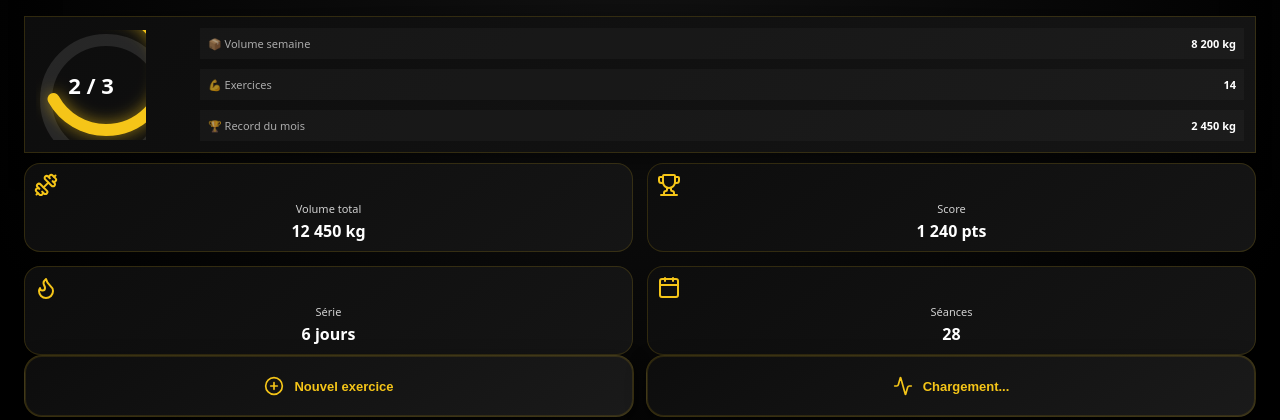
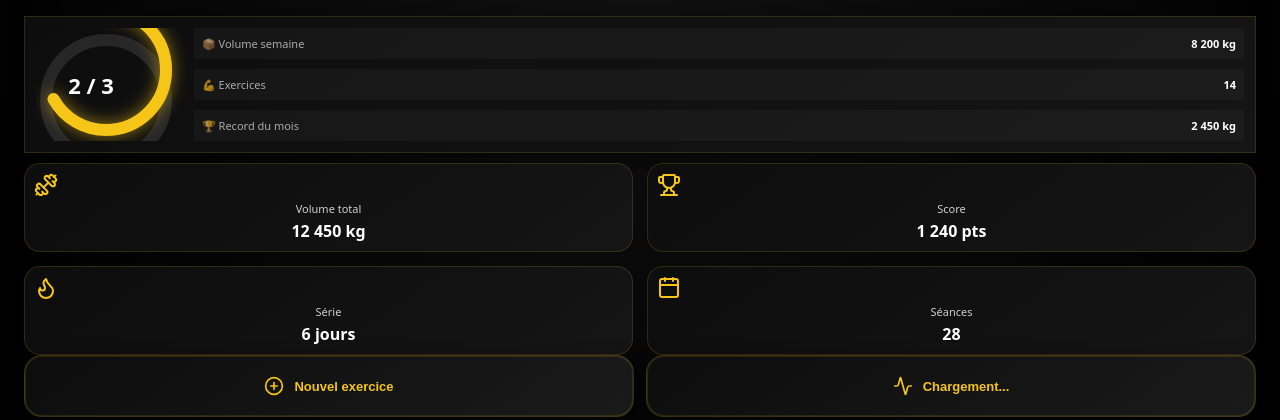
Before and after one commit to Psyc01-cpu/Gym-app, a FastAPI app: template templates/dashboard.html in a window 1280 px wide. Shown: the part 71-491 px from the top of the page. Run offline with FastAPI, Linux system fonts and the light colour scheme; the template is opened without the code that fills it, so the values that code supplies are empty.

Commit message:
Update style.css

```diff
--- a/static/style.css
+++ b/static/style.css
@@ -1064,3 +1064,65 @@
   align-items: center;
   justify-content: center;
 }
+
+/* ==========================
+   FIX CERCLE OBJECTIF (progress-ring)
+   ========================== */
+
+/* le wrapper qui contient cercle + stats */
+.objective-wrapper{
+  display: flex;
+  align-items: center;      /* centre verticalement */
+  gap: 18px;
+}
+
+/* IMPORTANT : si une card coupe, on évite le rognage */
+.objective-card{
+  overflow: visible !important;
+}
+
+/* bloc du cercle */
+.progress-ring{
+  width: 150px;
+  height: 150px;
+  flex: 0 0 150px;          /* empêche le shrink qui "écrase" */
+  position: relative;
+  display: grid;
+  place-items: center;
+  overflow: visible;        /* évite le rognage interne */
+}
+
+/* le SVG doit prendre toute la place du carré */
+.progress-ring svg{
+  width: 100%;
+  height: 100%;
+  display: block;
+  overflow: visible;
+}
+
+/* centre le texte (2/3) pile au milieu du cercle */
+.progress-ring .progress-text{
+  position: absolute;
+  inset: 0;
+  display: grid;
+  place-items: center;
+  text-align: center;
+  pointer-events: none;
+}
+
+/* optionnel : si tu as un <small> sous le 2/3 */
+.progress-ring .progress-text strong{
+  display: block;
+  line-height: 1;
+}
+
+.progress-ring .progress-text small{
+  display: block;
+  margin-top: 6px;
+  opacity: 0.85;
+}
+
+/* si tes cercles ont un stroke épais, ça aide à éviter des surprises */
+.progress-ring circle{
+  vector-effect: non-scaling-stroke;
+}
```
